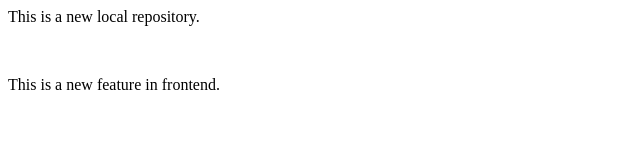
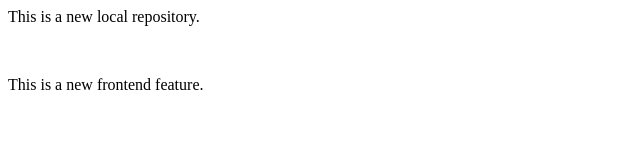
Before and after one commit to Ratanlal-Dey-722144/Local-Repository, a plain HTML site: page index.html in a window 1280 px wide. Shown: the full height of the page, 0-640 px from the left. Drawn offline with Linux system fonts and the light colour scheme.

```diff
--- a/index.html
+++ b/index.html
@@ -1,2 +1,2 @@
 <p>This is a new local repository.</p> <br>
-<p>This is a new feature in frontend.</p>
+<p>This is a new frontend feature.</p>
```
